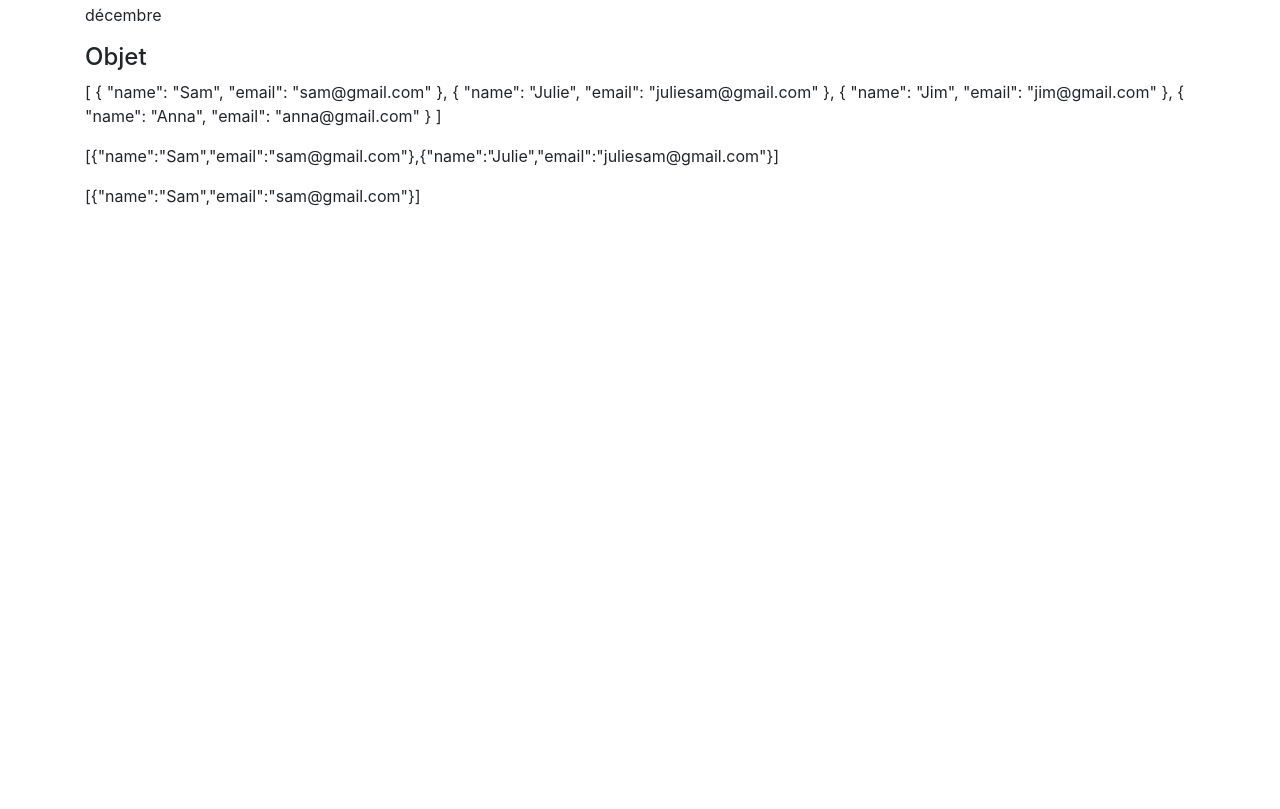
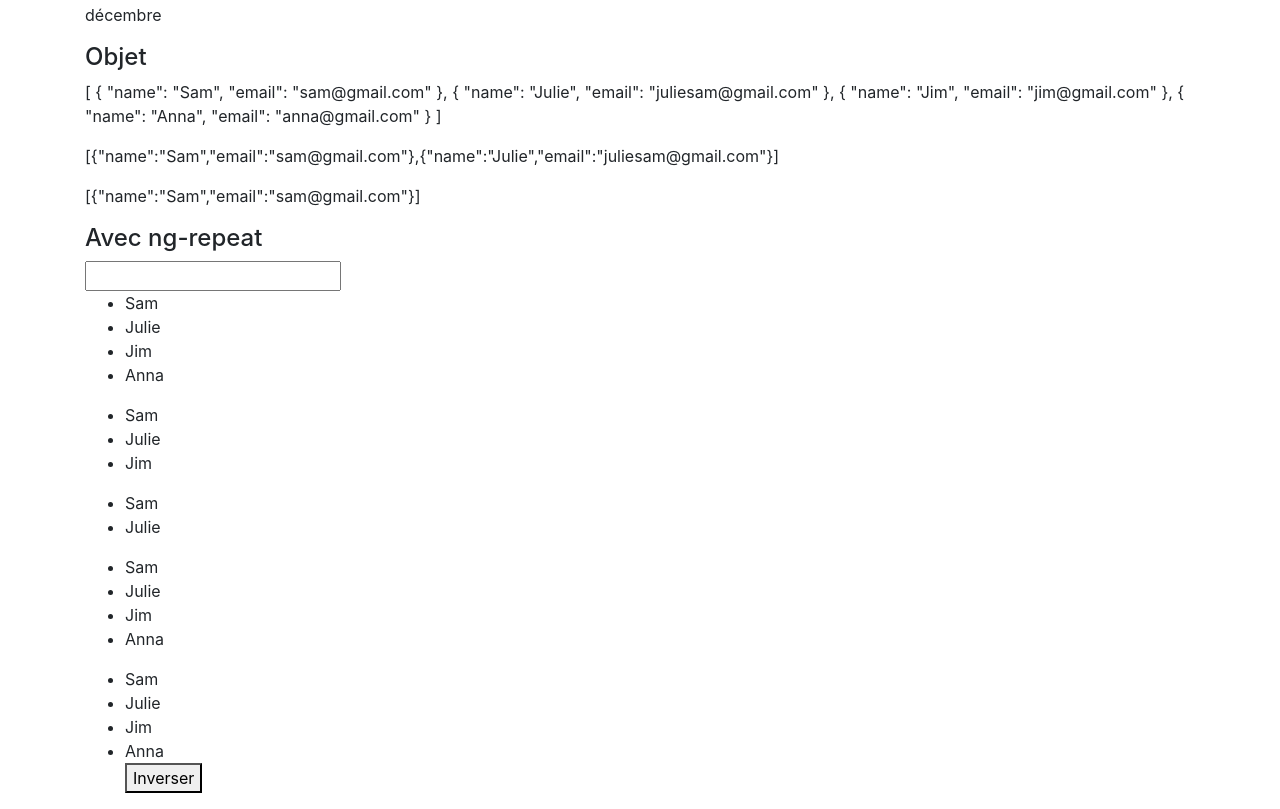
Before and after one commit to LeaDalibard/angular-basics, a plain HTML site: page ex3/index.html in a window 1280 px wide. Shown: the part 469-1278 px from the top of the page. Before the commit the page ends 800 px from the top, so only its background shows below. Drawn offline with nearby package versions, Linux system fonts and the light colour scheme.

Commit message:
Learning filters with ng-rrepeat, orderBy, limitTo

```diff
--- a/ex3/index.html
+++ b/ex3/index.html
@@ -45,6 +45,44 @@
     <!--Permet de filtrer pour avoir juste une info-->
     <p>{{users | filter:filterValue }}</p>
 
+    <h4>Avec ng-repeat</h4>
+
+    <input ng-model="username">
+    <!--recherche se fait direct dans le filtre username de ce qui est tapé dans input-->
+    <ul>
+        <li ng-repeat="user in users | filter:username">
+            {{user.name}}
+        </li>
+    </ul>
+
+    <ul>
+        <li ng-repeat="user in users | filter:username | limitTo:3">
+            {{user.name}}
+        </li>
+        <!--limitTo peut limiter les réusultats-->
+    </ul>
+
+    <ul>
+        <li ng-repeat="user in users | filter:username | limitTo:limit()">
+            {{user.name}}
+        </li>
+    </ul>
+
+    <ul>
+        <li ng-repeat="user in users | filter:username | orderBy:'name':true">
+            {{user.name}}
+        </li>
+        <!--true inverse l'ordre, décroissant, par défaut croissant-->
+    </ul>
+
+    <ul>
+        <li ng-repeat="user in users | filter: username | orderBy:order:reverse">
+            {{user.name}}
+        </li>
+<button ng-click="inverser()">Inverser</button>
+    </ul>
+
+
 </div>
 
 
--- a/ex3/main.js
+++ b/ex3/main.js
@@ -10,6 +10,14 @@ angular.module("appNomTwo", [])
             {name:"Jim",email:"jim@gmail.com"},
             {name:"Anna",email:"anna@gmail.com"},
         ];
+        $scope.limit=function(){
+            return 2;
+        }
+        $scope.filterValue={name:"Sam"};
+        $scope.order="name";
+        $scope.reverse=true;
 
-        $scope.filterValue={name:"Sam"}
+        $scope.inverser=function () {
+            $scope.reverse=!$scope.reverse;
+        }
     }])
```
